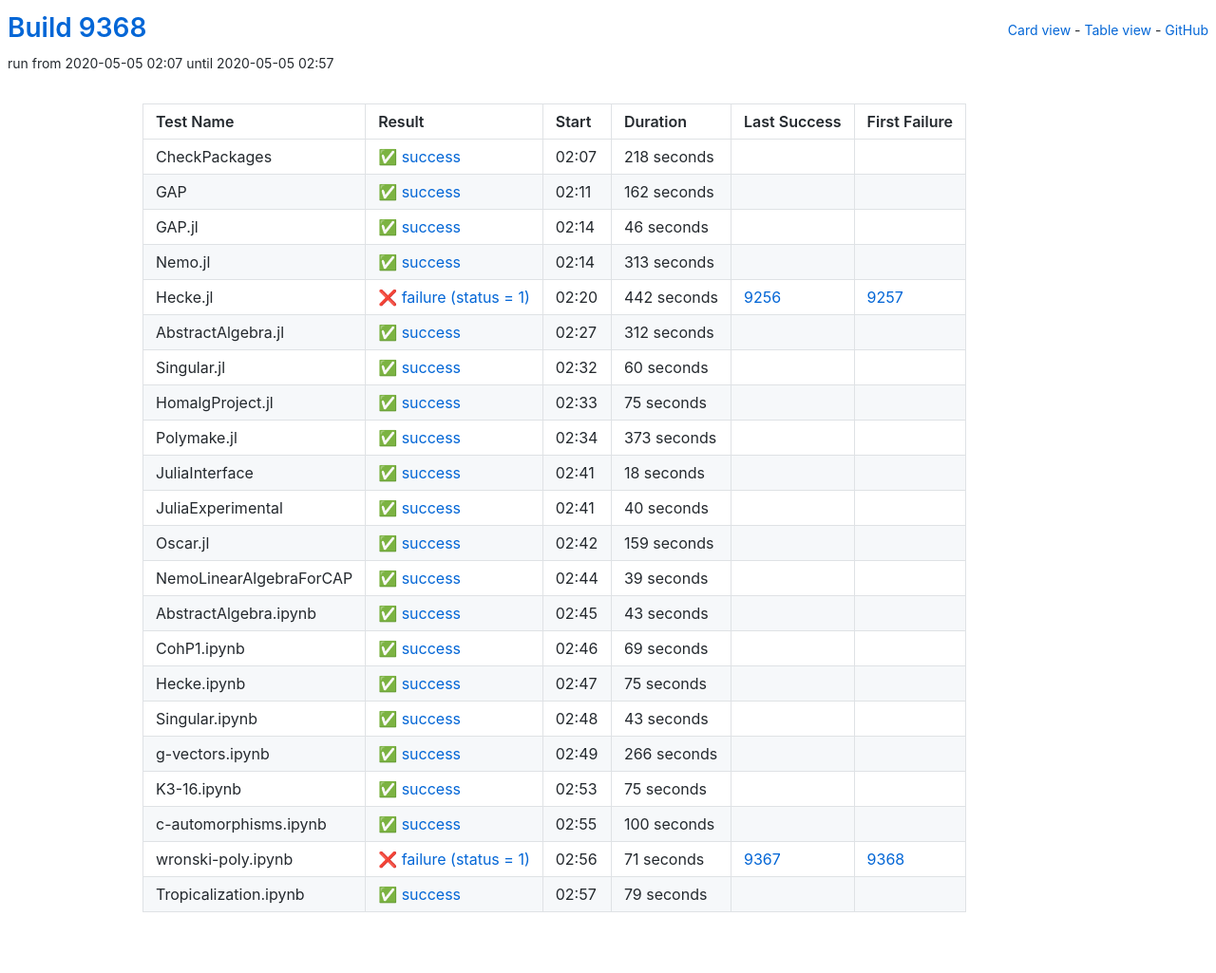
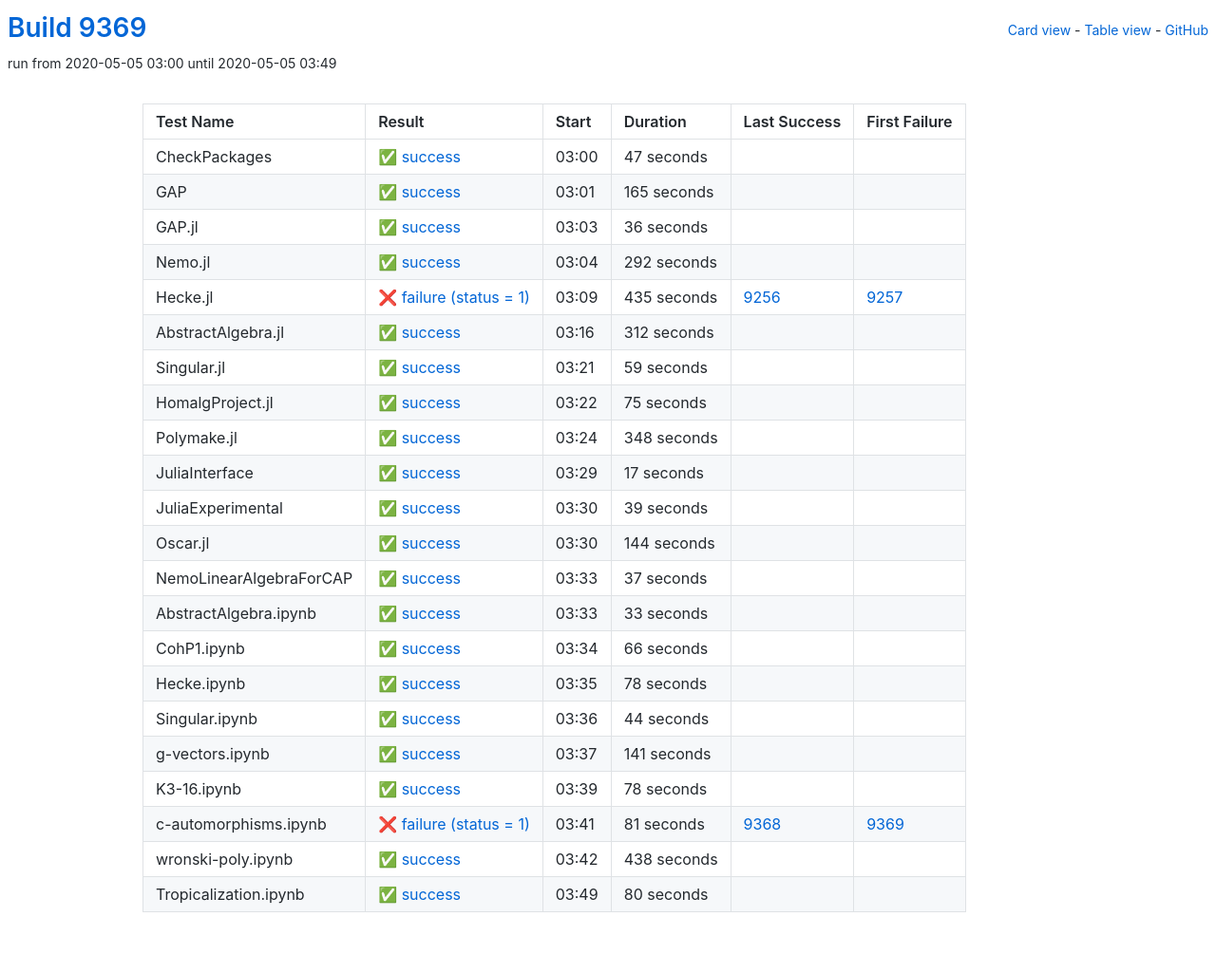
Before and after one commit to oscar-system/oscar-ci-status, a Jekyll site: the page built from table.html, in a window 1280 px wide. Shown: the whole page at 95% size. Built offline with Jekyll 4.4.1, drawn with Linux system fonts in a browser that asks for light colours.

Commit message:
Build 9369

```diff
--- a/_data/ci.yml
+++ b/_data/ci.yml
@@ -1,60 +1,60 @@
-build: 9368
-build_url: https://oscarci.mathematik.uni-kl.de/job/oscar/9368/
+build: 9369
+build_url: https://oscarci.mathematik.uni-kl.de/job/oscar/9369/
 job: oscar
 tests:
-- duration: 218
+- duration: 47
   exitcode: 0
   first_failure: false
   first_failure_url: null
   last_success: false
   last_success_url: null
-  log: https://oscarci.mathematik.uni-kl.de/job/oscar/9368/artifact/logs/build-9368/CheckPackages.log
+  log: https://oscarci.mathematik.uni-kl.de/job/oscar/9369/artifact/logs/build-9369/CheckPackages.log
   name: CheckPackages
-  start: 2020-05-05 02:07
+  start: 2020-05-05 03:00
   status: success
   success: true
-- duration: 162
+- duration: 165
   exitcode: 0
   first_failure: false
   first_failure_url: null
   last_success: false
   last_success_url: null
-  log: https://oscarci.mathematik.uni-kl.de/job/oscar/9368/artifact/logs/build-9368/GAP.log
+  log: https://oscarci.mathematik.uni-kl.de/job/oscar/9369/artifact/logs/build-9369/GAP.log
   name: GAP
-  start: 2020-05-05 02:11
+  start: 2020-05-05 03:01
   status: success
   success: true
-- duration: 46
+- duration: 36
   exitcode: 0
   first_failure: false
   first_failure_url: null
   last_success: false
   last_success_url: null
-  log: https://oscarci.mathematik.uni-kl.de/job/oscar/9368/artifact/logs/build-9368/GAP.jl.log
+  log: https://oscarci.mathematik.uni-kl.de/job/oscar/9369/artifact/logs/build-9369/GAP.jl.log
   name: GAP.jl
-  start: 2020-05-05 02:14
+  start: 2020-05-05 03:03
   status: success
   success: true
-- duration: 313
+- duration: 292
   exitcode: 0
   first_failure: false
   first_failure_url: null
   last_success: false
   last_success_url: null
-  log: https://oscarci.mathematik.uni-kl.de/job/oscar/9368/artifact/logs/build-9368/Nemo.jl.log
+  log: https://oscarci.mathematik.uni-kl.de/job/oscar/9369/artifact/logs/build-9369/Nemo.jl.log
   name: Nemo.jl
-  start: 2020-05-05 02:14
+  start: 2020-05-05 03:04
   status: success
   success: true
-- duration: 442
+- duration: 435
   exitcode: 1
   first_failure: 9257
   first_failure_url: https://oscarci.mathematik.uni-kl.de/job/oscar/9257/
   last_success: 9256
   last_success_url: https://oscarci.mathematik.uni-kl.de/job/oscar/9256/
-  log: https://oscarci.mathematik.uni-kl.de/job/oscar/9368/artifact/logs/build-9368/Hecke.jl.log
+  log: https://oscarci.mathematik.uni-kl.de/job/oscar/9369/artifact/logs/build-9369/Hecke.jl.log
   name: Hecke.jl
-  start: 2020-05-05 02:20
+  start: 2020-05-05 03:09
   status: failure
   success: false
 - duration: 312
@@ -63,20 +63,20 @@
   first_failure_url: null
   last_success: false
   last_success_url: null
-  log: https://oscarci.mathematik.uni-kl.de/job/oscar/9368/artifact/logs/build-9368/AbstractAlgebra.jl.log
+  log: https://oscarci.mathematik.uni-kl.de/job/oscar/9369/artifact/logs/build-9369/AbstractAlgebra.jl.log
   name: AbstractAlgebra.jl
-  start: 2020-05-05 02:27
+  start: 2020-05-05 03:16
   status: success
   success: true
-- duration: 60
+- duration: 59
   exitcode: 0
   first_failure: false
   first_failure_url: null
   last_success: false
   last_success_url: null
-  log: https://oscarci.mathematik.uni-kl.de/job/oscar/9368/artifact/logs/build-9368/Singular.jl.log
+  log: https://oscarci.mathematik.uni-kl.de/job/oscar/9369/artifact/logs/build-9369/Singular.jl.log
   name: Singular.jl
-  start: 2020-05-05 02:32
+  start: 2020-05-05 03:21
   status: success
   success: true
 - duration: 75
@@ -85,53 +85,31 @@
   first_failure_url: null
   last_success: false
   last_success_url: null
-  log: https://oscarci.mathematik.uni-kl.de/job/oscar/9368/artifact/logs/build-9368/HomalgProject.jl.log
+  log: https://oscarci.mathematik.uni-kl.de/job/oscar/9369/artifact/logs/build-9369/HomalgProject.jl.log
   name: HomalgProject.jl
-  start: 2020-05-05 02:33
+  start: 2020-05-05 03:22
   status: success
   success: true
-- duration: 373
+- duration: 348
   exitcode: 0
   first_failure: false
   first_failure_url: null
   last_success: false
   last_success_url: null
-  log: https://oscarci.mathematik.uni-kl.de/job/oscar/9368/artifact/logs/build-9368/Polymake.jl.log
+  log: https://oscarci.mathematik.uni-kl.de/job/oscar/9369/artifact/logs/build-9369/Polymake.jl.log
   name: Polymake.jl
-  start: 2020-05-05 02:34
+  start: 2020-05-05 03:24
   status: success
   success: true
-- duration: 18
+- duration: 17
   exitcode: 0
   first_failure: false
   first_failure_url: null
   last_success: false
   last_success_url: null
-  log: https://oscarci.mathematik.uni-kl.de/job/oscar/9368/artifact/logs/build-9368/JuliaInterface.log
+  log: https://oscarci.mathematik.uni-kl.de/job/oscar/9369/artifact/logs/build-9369/JuliaInterface.log
   name: JuliaInterface
-  start: 2020-05-05 02:41
-  status: success
-  success: true
-- duration: 40
-  exitcode: 0
-  first_failure: false
-  first_failure_url: null
-  last_success: false
-  last_success_url: null
-  log: https://oscarci.mathematik.uni-kl.de/job/oscar/9368/artifact/logs/build-9368/JuliaExperimental.log
-  name: JuliaExperimental
-  start: 2020-05-05 02:41
-  status: success
-  success: true
-- duration: 159
-  exitcode: 0
-  first_failure: false
-  first_failure_url: null
-  last_success: false
-  last_success_url: null
-  log: https://oscarci.mathematik.uni-kl.de/job/oscar/9368/artifact/logs/build-9368/Oscar.jl.log
-  name: Oscar.jl
-  start: 2020-05-05 02:42
+  start: 2020-05-05 03:29
   status: success
   success: true
 - duration: 39
@@ -140,107 +118,129 @@
   first_failure_url: null
   last_success: false
   last_success_url: null
-  log: https://oscarci.mathematik.uni-kl.de/job/oscar/9368/artifact/logs/build-9368/NemoLinearAlgebraForCAP.log
-  name: NemoLinearAlgebraForCAP
-  start: 2020-05-05 02:44
+  log: https://oscarci.mathematik.uni-kl.de/job/oscar/9369/artifact/logs/build-9369/JuliaExperimental.log
+  name: JuliaExperimental
+  start: 2020-05-05 03:30
   status: success
   success: true
-- duration: 43
+- duration: 144
   exitcode: 0
   first_failure: false
   first_failure_url: null
   last_success: false
   last_success_url: null
-  log: https://oscarci.mathematik.uni-kl.de/job/oscar/9368/artifact/logs/build-9368/AbstractAlgebra.ipynb.log
-  name: AbstractAlgebra.ipynb
-  start: 2020-05-05 02:45
+  log: https://oscarci.mathematik.uni-kl.de/job/oscar/9369/artifact/logs/build-9369/Oscar.jl.log
+  name: Oscar.jl
+  start: 2020-05-05 03:30
   status: success
   success: true
-- duration: 69
+- duration: 37
   exitcode: 0
   first_failure: false
   first_failure_url: null
   last_success: false
   last_success_url: null
-  log: https://oscarci.mathematik.uni-kl.de/job/oscar/9368/artifact/logs/build-9368/CohP1.ipynb.log
-  name: CohP1.ipynb
-  start: 2020-05-05 02:46
+  log: https://oscarci.mathematik.uni-kl.de/job/oscar/9369/artifact/logs/build-9369/NemoLinearAlgebraForCAP.log
+  name: NemoLinearAlgebraForCAP
+  start: 2020-05-05 03:33
   status: success
   success: true
-- duration: 75
+- duration: 33
   exitcode: 0
   first_failure: false
   first_failure_url: null
   last_success: false
   last_success_url: null
-  log: https://oscarci.mathematik.uni-kl.de/job/oscar/9368/artifact/logs/build-9368/Hecke.ipynb.log
-  name: Hecke.ipynb
-  start: 2020-05-05 02:47
+  log: https://oscarci.mathematik.uni-kl.de/job/oscar/9369/artifact/logs/build-9369/AbstractAlgebra.ipynb.log
+  name: AbstractAlgebra.ipynb
+  start: 2020-05-05 03:33
   status: success
   success: true
-- duration: 43
+- duration: 66
   exitcode: 0
   first_failure: false
   first_failure_url: null
   last_success: false
   last_success_url: null
-  log: https://oscarci.mathematik.uni-kl.de/job/oscar/9368/artifact/logs/build-9368/Singular.ipynb.log
-  name: Singular.ipynb
-  start: 2020-05-05 02:48
+  log: https://oscarci.mathematik.uni-kl.de/job/oscar/9369/artifact/logs/build-9369/CohP1.ipynb.log
+  name: CohP1.ipynb
+  start: 2020-05-05 03:34
   status: success
   success: true
-- duration: 266
+- duration: 78
   exitcode: 0
   first_failure: false
   first_failure_url: null
   last_success: false
   last_success_url: null
-  log: https://oscarci.mathematik.uni-kl.de/job/oscar/9368/artifact/logs/build-9368/g-vectors.ipynb.log
-  name: g-vectors.ipynb
-  start: 2020-05-05 02:49
+  log: https://oscarci.mathematik.uni-kl.de/job/oscar/9369/artifact/logs/build-9369/Hecke.ipynb.log
+  name: Hecke.ipynb
+  start: 2020-05-05 03:35
   status: success
   success: true
-- duration: 75
+- duration: 44
   exitcode: 0
   first_failure: false
   first_failure_url: null
   last_success: false
   last_success_url: null
-  log: https://oscarci.mathematik.uni-kl.de/job/oscar/9368/artifact/logs/build-9368/K3-16.ipynb.log
-  name: K3-16.ipynb
-  start: 2020-05-05 02:53
+  log: https://oscarci.mathematik.uni-kl.de/job/oscar/9369/artifact/logs/build-9369/Singular.ipynb.log
+  name: Singular.ipynb
+  start: 2020-05-05 03:36
   status: success
   success: true
-- duration: 100
+- duration: 141
   exitcode: 0
   first_failure: false
   first_failure_url: null
   last_success: false
   last_success_url: null
-  log: https://oscarci.mathematik.uni-kl.de/job/oscar/9368/artifact/logs/build-9368/c-automorphisms.ipynb.log
-  name: c-automorphisms.ipynb
-  start: 2020-05-05 02:55
+  log: https://oscarci.mathematik.uni-kl.de/job/oscar/9369/artifact/logs/build-9369/g-vectors.ipynb.log
+  name: g-vectors.ipynb
+  start: 2020-05-05 03:37
   status: success
   success: true
-- duration: 71
-  exitcode: 1
-  first_failure: 9368
-  first_failure_url: https://oscarci.mathematik.uni-kl.de/job/oscar/9368/
-  last_success: 9367
-  last_success_url: https://oscarci.mathematik.uni-kl.de/job/oscar/9367/
-  log: https://oscarci.mathematik.uni-kl.de/job/oscar/9368/artifact/logs/build-9368/wronski-poly.ipynb.log
-  name: wronski-poly.ipynb
-  start: 2020-05-05 02:56
-  status: failure
-  success: false
-- duration: 79
+- duration: 78
   exitcode: 0
   first_failure: false
   first_failure_url: null
   last_success: false
   last_success_url: null
-  log: https://oscarci.mathematik.uni-kl.de/job/oscar/9368/artifact/logs/build-9368/Tropicalization.ipynb.log
-  name: Tropicalization.ipynb
-  start: 2020-05-05 02:57
+  log: https://oscarci.mathematik.uni-kl.de/job/oscar/9369/artifact/logs/build-9369/K3-16.ipynb.log
+  name: K3-16.ipynb
+  start: 2020-05-05 03:39
   status: success
   success: true
+- duration: 81
+  exitcode: 1
+  first_failure: 9369
+  first_failure_url: https://oscarci.mathematik.uni-kl.de/job/oscar/9369/
+  last_success: 9368
+  last_success_url: https://oscarci.mathematik.uni-kl.de/job/oscar/9368/
+  log: https://oscarci.mathematik.uni-kl.de/job/oscar/9369/artifact/logs/build-9369/c-automorphisms.ipynb.log
+  name: c-automorphisms.ipynb
+  start: 2020-05-05 03:41
+  status: failure
+  success: false
+- duration: 438
+  exitcode: 0
+  first_failure: false
+  first_failure_url: null
+  last_success: false
+  last_success_url: null
+  log: https://oscarci.mathematik.uni-kl.de/job/oscar/9369/artifact/logs/build-9369/wronski-poly.ipynb.log
+  name: wronski-poly.ipynb
+  start: 2020-05-05 03:42
+  status: success
+  success: true
+- duration: 80
+  exitcode: 0
+  first_failure: false
+  first_failure_url: null
+  last_success: false
+  last_success_url: null
+  log: https://oscarci.mathematik.uni-kl.de/job/oscar/9369/artifact/logs/build-9369/Tropicalization.ipynb.log
+  name: Tropicalization.ipynb
+  start: 2020-05-05 03:49
+  status: success
+  success: true
```
Also changed, not shown: README.md.
